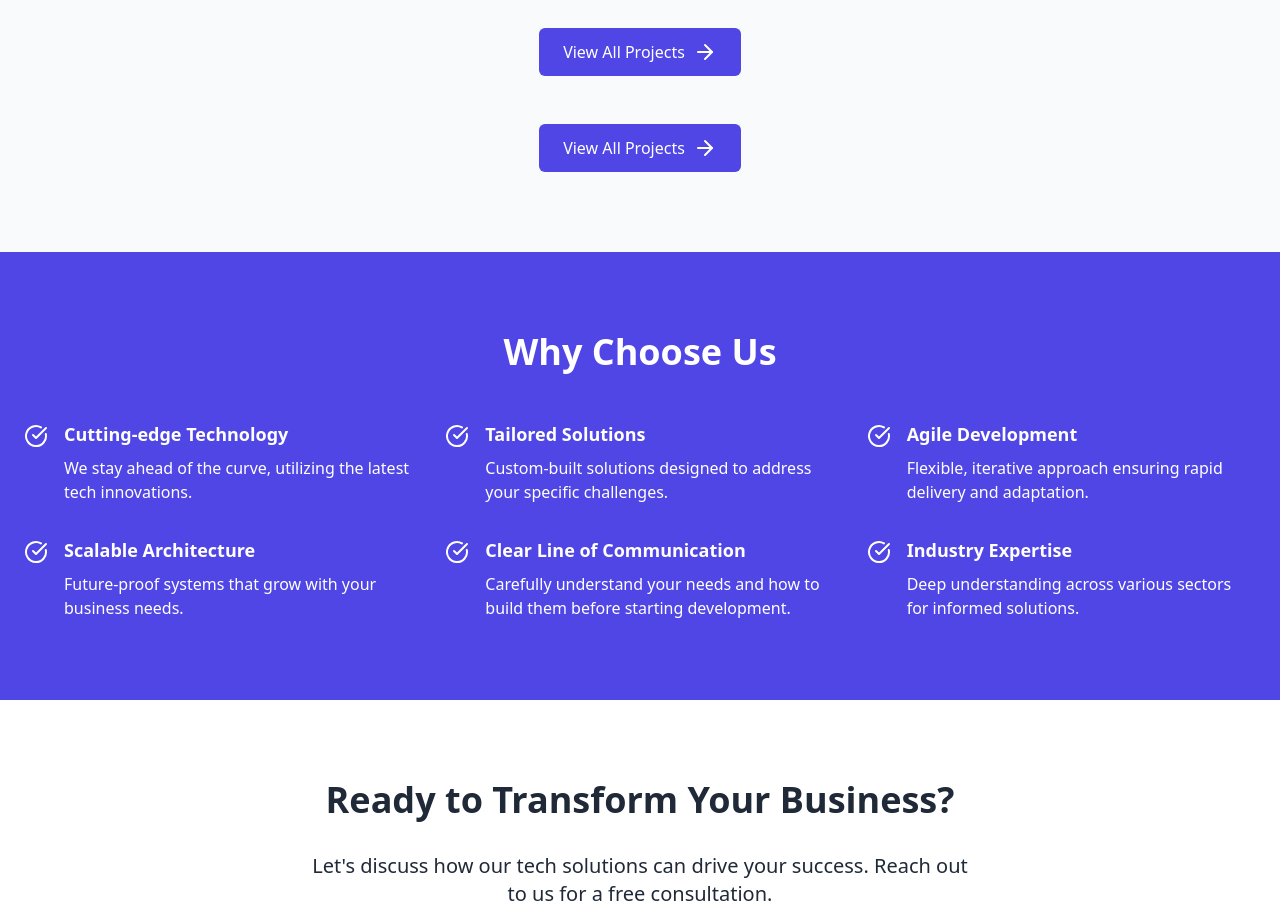
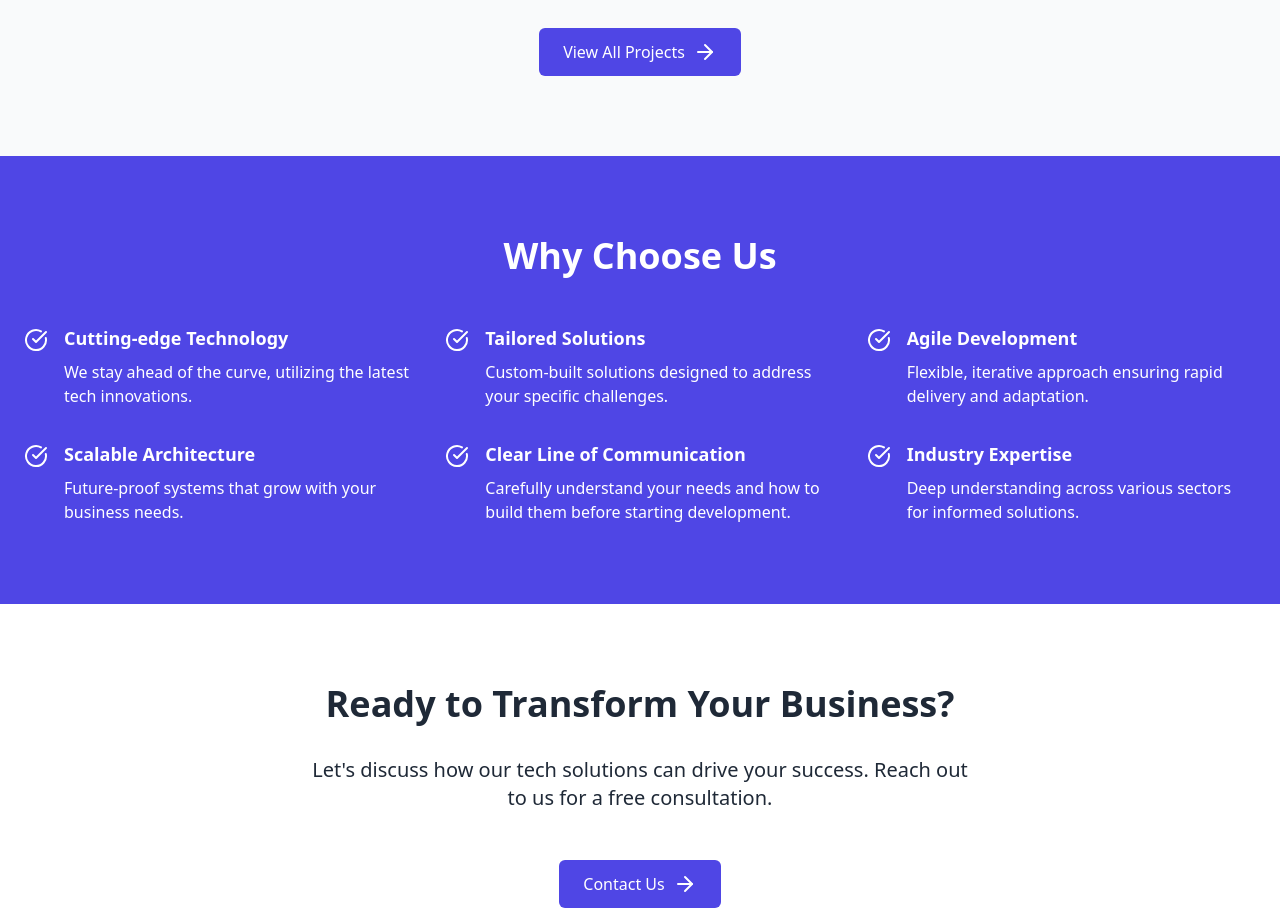
Before and after one commit to RPD123-byte/new_lexal, a React (Create React App) app: page / in a window 1280 px wide. Shown: the part 1640-2561 px from the top of the page. Built offline with nearby package versions, Linux system fonts and the light colour scheme.

Commit message:
new additions

```diff
--- a/src/LandingPage.js
+++ b/src/LandingPage.js
@@ -72,11 +72,6 @@ const LandingPage = () => {
                 View All Projects <ArrowRight className="ml-2" />
               </Link>
             </div>
-            <div className="text-center mt-12">
-            <Link to="/projects" className="inline-flex items-center px-6 py-3 bg-indigo-600 text-white rounded-md hover:bg-indigo-700 transition duration-300">
-              View All Projects <ArrowRight className="ml-2" />
-            </Link>
-          </div>
           </div>
         </section>
 
```
